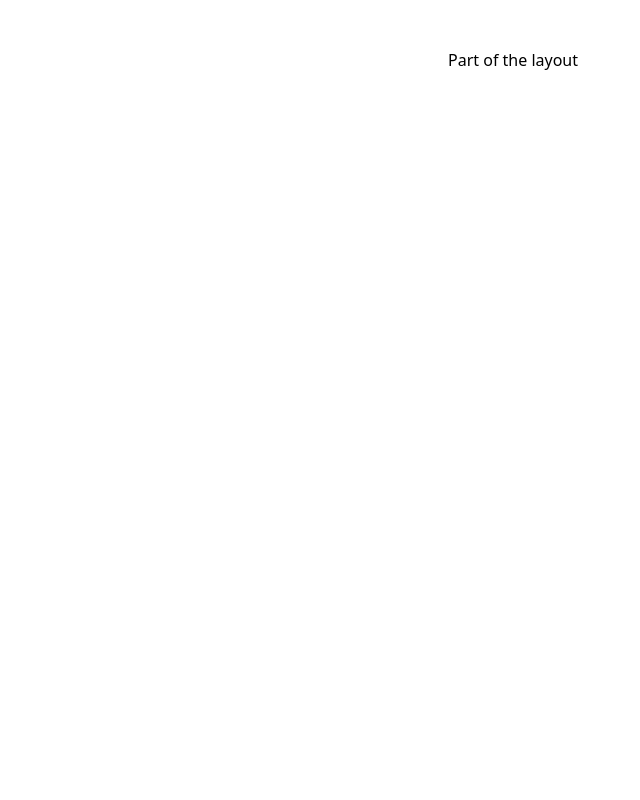
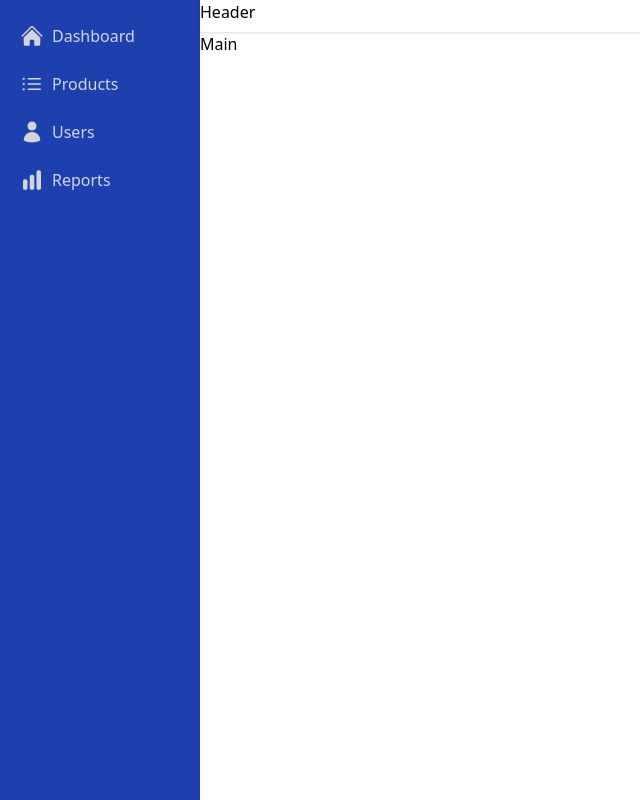
Before and after one commit to davidequattrocchi10/e-commerce-backend, a Vue app in the folder admin/: page /app in a window 1280 px wide. Shown: the whole page, without its empty margins (0-640 px from the left). Built offline with nearby package versions, Linux system fonts and the light colour scheme.

Commit message:
Create a sidebar component on the page for authorized users

```diff
--- a/admin/index.html
+++ b/admin/index.html
@@ -7,7 +7,7 @@
     <title>Vite + Vue</title>
   </head>
   <body class="h-full">
-    <div id="app"></div>
+    <div id="app" class="h-full"></div>
     <script type="module" src="/src/main.js"></script>
   </body>
 </html>
--- a/admin/src/components/AppLayout.vue
+++ b/admin/src/components/AppLayout.vue
@@ -1,11 +1,20 @@
 <template>
 
-    <div class="flex min-h-full flex-1 flex-col justify-center px-6 py-12 lg:px-8">
-        <div class="sm:mx-auto sm:w-full sm:max-w-sm">
-            <div>
-                Part of the layout
-            </div>
-            <router-view></router-view>
+    <div class="flex min-h-full">
+        <!-- Sidebar Component -->
+        <Sidebar></Sidebar>
+
+        <div class="flex-1">
+            <header class="h-8 shadow bg-white">
+                Header
+            </header>
+
+            <!-- Content  -->
+            <main>
+                Main
+                <router-view></router-view>
+            </main>
+
         </div>
     </div>
 
@@ -13,6 +22,8 @@
 </template>
 
 <script setup>
+import Sidebar from './Sidebar.vue';
+
 const { title } = defineProps({
     title: String
 })
--- /dev/null
+++ b/admin/src/components/Sidebar.vue
@@ -0,0 +1,62 @@
+<template>
+    <div class="w-[200px] bg-blue-800 text-gray-300 py-4 px-2">
+        <router-link :to="{ name: 'app.dashboard' }"
+            class="flex items-center py-2 px-3 rounded transition-colors hover:bg-black/30 mb-2">
+            <span class="mr-2">
+                <!-- For the icon there are two ways:
+                1. Copy the icon from https://heroicons.com-->
+                <!-- <svg xmlns="http://www.w3.org/2000/svg" fill="none" viewBox="0 0 24 24" stroke-width="1.5"
+                    stroke="currentColor" class="size-6">
+                    <path stroke-linecap="round" stroke-linejoin="round"
+                        d="m2.25 12 8.954-8.955c.44-.439 1.152-.439 1.591 0L21.75 12M4.5 9.75v10.125c0 .621.504 1.125 1.125 1.125H9.75v-4.875c0-.621.504-1.125 1.125-1.125h2.25c.621 0 1.125.504 1.125 1.125V21h4.125c.621 0 1.125-.504 1.125-1.125V9.75M8.25 21h8.25" />
+                </svg> -->
+                <!-- 2. Import the Icon from @heroicons -->
+                <HomeIcon class="h-6 w-6" />
+
+            </span>
+            <span>
+                Dashboard
+            </span>
+        </router-link>
+
+        <router-link :to="{ name: 'app.dashboard' }"
+            class="flex items-center py-2 px-3 rounded transition-colors hover:bg-black/30 mb-2">
+            <span class="mr-2">
+                <ListBulletIcon class="h-6 w-6" />
+            </span>
+            <span>
+                Products
+            </span>
+        </router-link>
+
+        <router-link :to="{ name: 'app.dashboard' }"
+            class="flex items-center py-2 px-3 rounded transition-colors hover:bg-black/30 mb-2">
+            <span class="mr-2">
+                <UserIcon class="h-6 w-6" />
+            </span>
+            <span>
+                Users
+            </span>
+        </router-link>
+
+        <router-link :to="{ name: 'app.dashboard' }"
+            class="flex items-center py-2 px-3 rounded transition-colors hover:bg-black/30 mb-2">
+            <span class="mr-2">
+                <ChartBarIcon class="h-6 w-6" />
+            </span>
+            <span>
+                Reports
+            </span>
+        </router-link>
+    </div>
+
+</template>
+
+<script setup>
+
+import { HomeIcon, UserIcon, ChartBarIcon, ListBulletIcon } from '@heroicons/vue/24/solid';
+
+</script>
+
+
+<style scoped></style>
```
